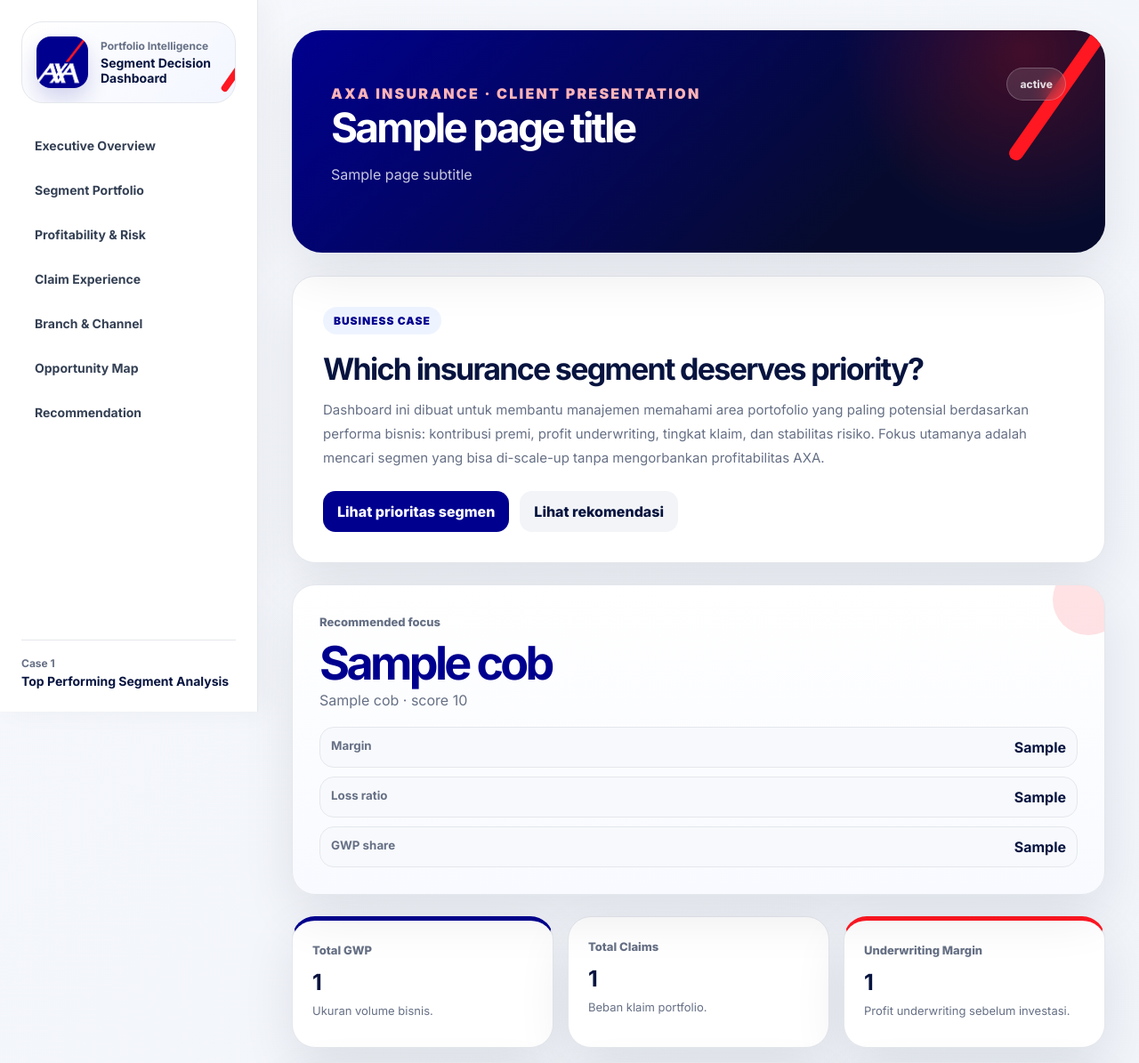
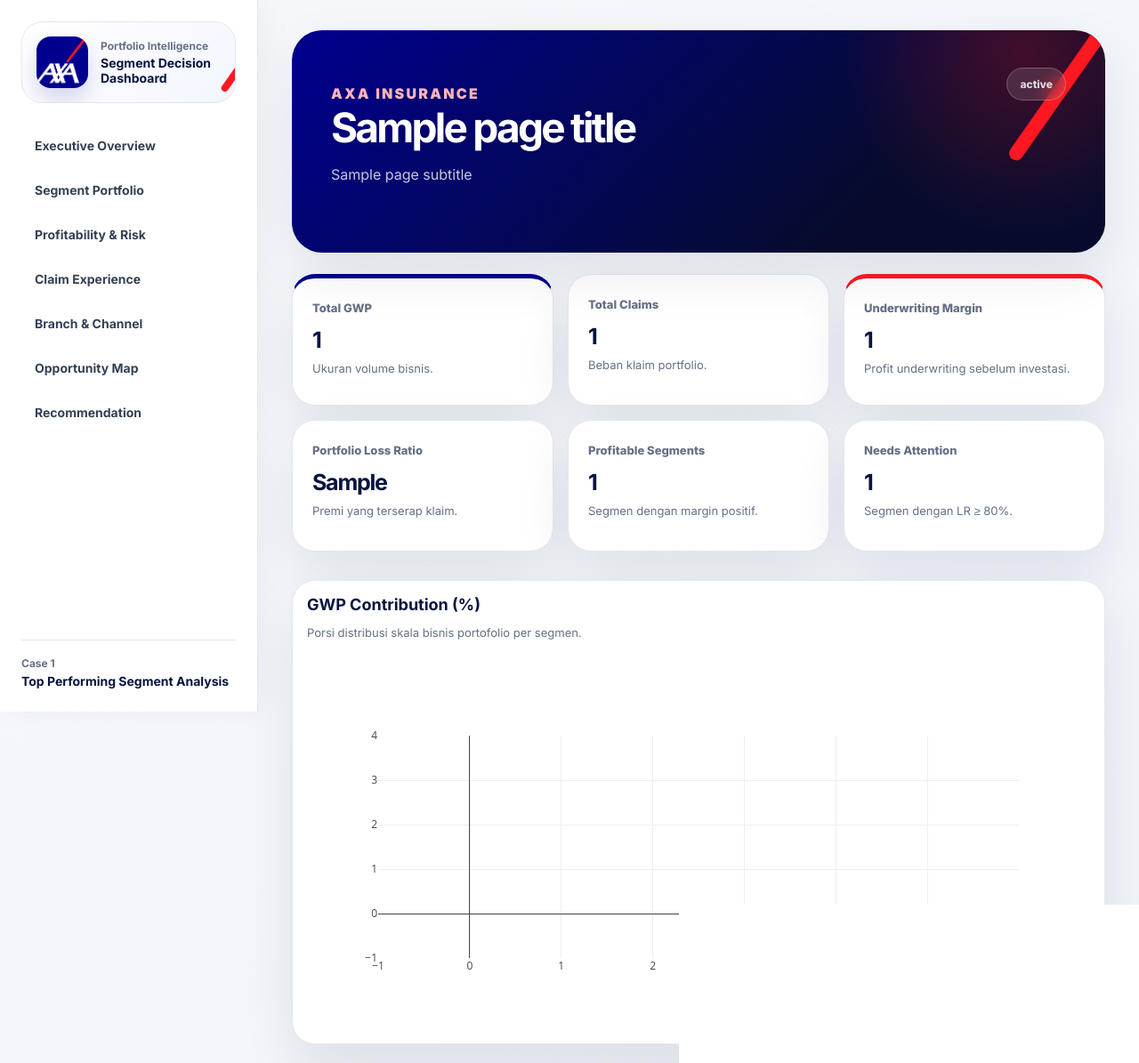
Before and after one commit to ftmahdytl/Case-AXA-SDC, a Flask app: template templates/overview.html in a window 1280 px wide. Shown: the top 1195 px of the page at 89% size. Run offline with Flask 3, Linux system fonts and the light colour scheme; the template is opened without the code that fills it: most values are stand-ins (such as "Sample title", 1, 10 or a date in 2020); some libraries are stand-ins or nearby versions.

Commit message:
ubah atasan

```diff
--- a/app.py
+++ b/app.py
@@ -150,7 +150,7 @@
         "channel": seg_channel,
         "cob_branch": seg_cob_branch,
         "cob_channel": seg_cob_channel,
-        "status": f"Menggunakan data asli dari {os.path.basename(DATA_PATH)}."
+        "status": f""
     }
 
 
--- a/templates/base.html
+++ b/templates/base.html
@@ -39,7 +39,7 @@
     <main class="main-content">
         <header class="page-header">
             <div>
-                <p class="eyebrow">AXA Insurance · Client Presentation</p>
+                <p class="eyebrow">AXA Insurance</p>
                 <h1>{{ page_title }}</h1>
                 <p>{{ page_subtitle }}</p>
             </div>
--- a/templates/overview.html
+++ b/templates/overview.html
@@ -2,31 +2,8 @@
 {% from "_components.html" import kpi_grid, insight_card, chart_card %}
 
 {% block content %}
-<section class="hero-overview">
-    <div class="hero-copy">
-        <span class="tag">Business case</span>
-        <h2>Which insurance segment deserves priority?</h2>
-        <p>
-            Dashboard ini dibuat untuk membantu manajemen memahami area portofolio yang paling potensial
-            berdasarkan performa bisnis: kontribusi premi, profit underwriting, tingkat klaim, dan
-            stabilitas risiko. Fokus utamanya adalah mencari segmen yang bisa di-scale-up tanpa mengorbankan profitabilitas AXA.
-        </p>
-        <div class="hero-actions">
-            <a href="{{ url_for('segments') }}" class="btn-primary">Lihat prioritas segmen</a>
-            <a href="{{ url_for('strategy') }}" class="btn-secondary">Lihat rekomendasi</a>
-        </div>
-    </div>
-    <div class="hero-decision-card">
-        <span>Recommended focus</span>
-        <strong>{{ snapshot.top_cob.name }}</strong>
-        <p>{{ snapshot.top_cob.label }} · score {{ snapshot.top_cob.score }}</p>
-        <div class="mini-metrics">
-            <div><small>Margin</small><b>{{ snapshot.top_cob.margin_pct }}</b></div>
-            <div><small>Loss ratio</small><b>{{ snapshot.top_cob.loss_ratio }}</b></div>
-            <div><small>GWP share</small><b>{{ snapshot.top_cob.gwp_share }}</b></div>
-        </div>
-    </div>
-</section>
+
+
 
 <!-- KPI AGREGAT -->
 {{ kpi_grid(kpis) }}
```
